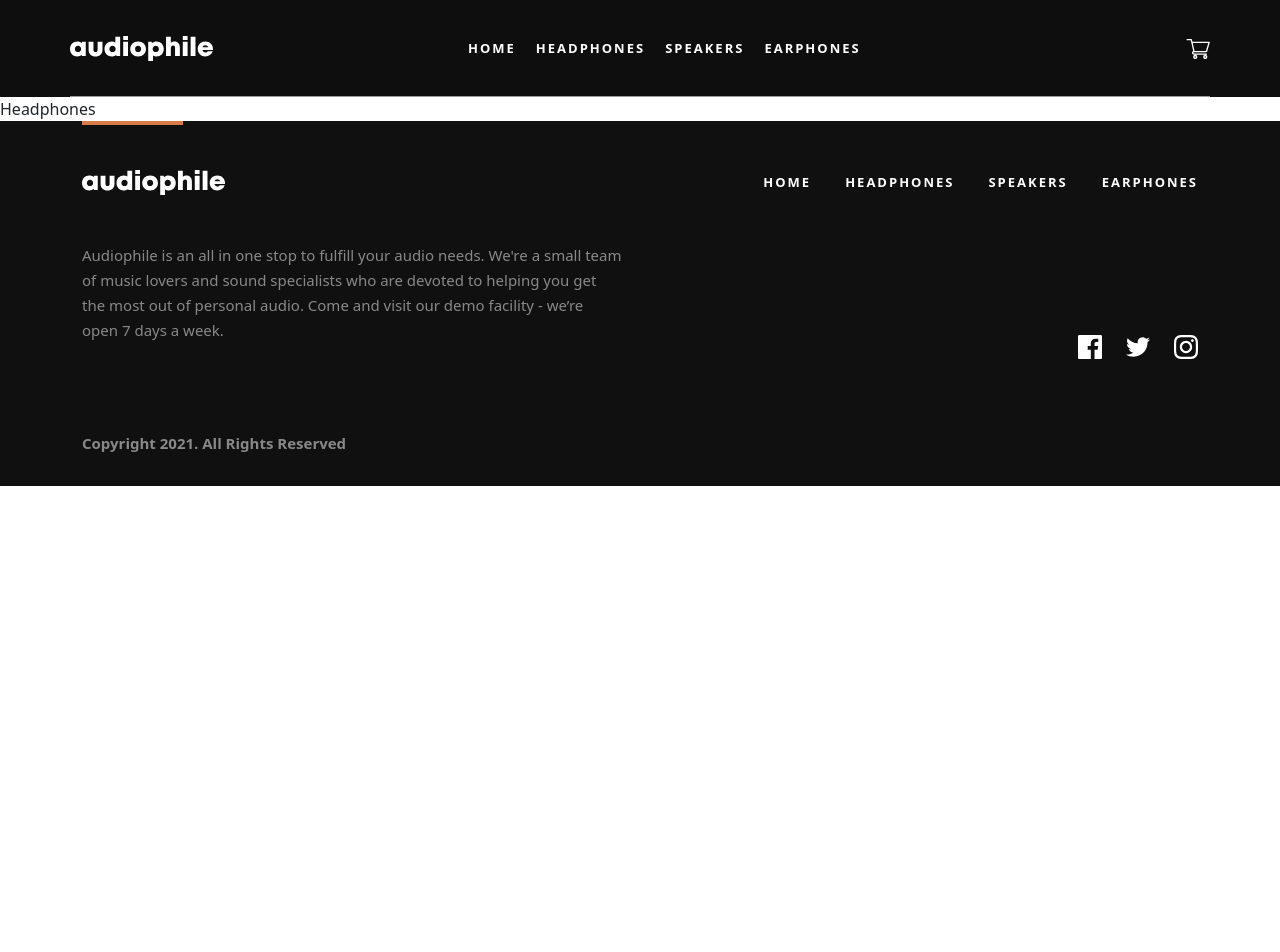
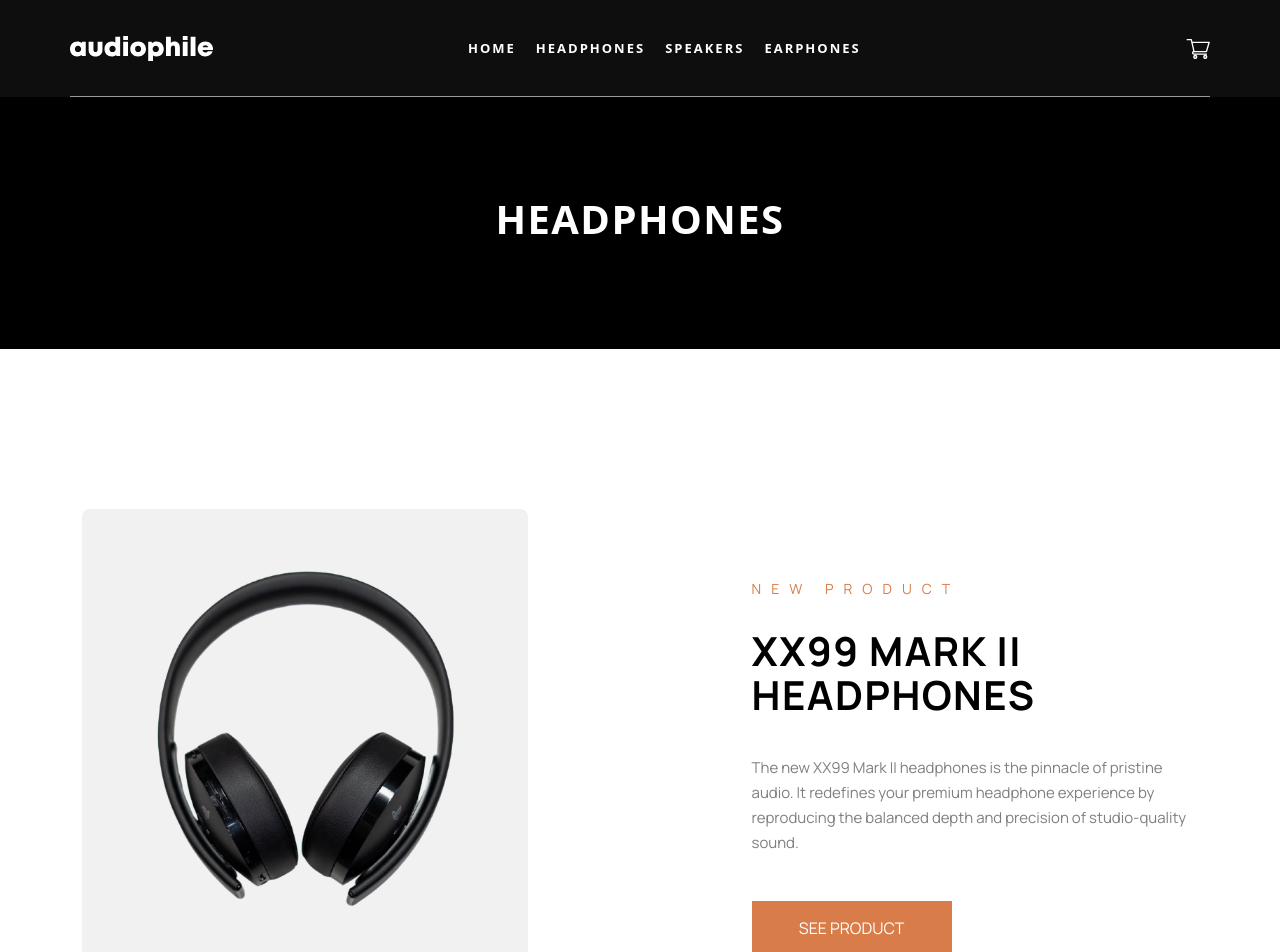
Before and after one commit to Ctato1/audiophile, a React (Create React App) app: page /headphones in a window 1280 px wide. Shown: the top 952 px of the page. Before the commit the page ends 800 px from the top, so only its background shows below. Built offline with nearby package versions, Linux system fonts and the light colour scheme.

Commit message:
add headphones section

```diff
--- a/public/index.html
+++ b/public/index.html
@@ -24,7 +24,7 @@
       work correctly both with client-side routing and a non-root public URL.
       Learn how to configure a non-root public URL by running `npm run build`.
     -->
-    <title>React App</title>
+    <title>audiophile</title>
   </head>
   <body>
     <noscript>You need to enable JavaScript to run this app.</noscript>
--- a/src/assets/data/data.js
+++ b/src/assets/data/data.js
@@ -11,10 +11,11 @@ import img6_2 from '../images/categoryItem/earphone1-2.png'
 const products = [
   {
     title: "XX99 Mark II Headphones",
+    isNew:true,
     productImg: img1,
     description: "The new XX99 Mark II headphones is the pinnacle of pristine audio. It redefines your premium headphone experience by reproducing the balanced depth and precision of studio-quality sound.",
     id: 1,
-    category: "headphone",
+    category: "headphones",
     price: 2.999,
     features: "Featuring a genuine leather head strap and premium earcups, these headphones deliver superior comfort for those who like to enjoy endless listening. It includes intuitive controls designed for any situation. Whether you’re taking a business call or just in your own personal space, the auto on/off and pause features ensure that you’ll never miss a beat. The advanced Active Noise Cancellation with built-in equalizer allow you to experience your audio world on your terms. It lets you enjoy your audio in peace, but quickly interact with your surroundings when you need to. Combined with Bluetooth 5. 0 compliant connectivity and 17 hour battery life, the XX99 Mark II headphones gives you superior sound, cutting-edge technology, and a modern design aesthetic.",
     box: [
@@ -31,10 +32,11 @@ const products = [
   },
   {
     title: "XX99 Mark I Headphones",
+    isNew:false,
     productImg: img2,
     description: "As the gold standard for headphones, the classic XX99 Mark I offers detailed and accurate audio reproduction for audiophiles, mixing engineers, and music aficionados alike in studios and on the go. ",
     id: 2,
-    category: "headphone",
+    category: "headphones",
     price: 1.75,
     features: "As the headphones all others are measured against, the XX99 Mark I demonstrates over five decades of audio expertise, redefining the critical listening experience. This pair of closed-back headphones are made of industrial, aerospace-grade materials to emphasize durability at a relatively light weight of 11 oz. From the handcrafted microfiber ear cushions to the robust metal headband with inner damping element, the components work together to deliver comfort and uncompromising sound. Its closed-back design delivers up to 27 dB of passive noise cancellation, reducing resonance by reflecting sound to a dedicated absorber. For connectivity, a specially tuned cable is included with a balanced gold connector.",
     box: [
@@ -50,10 +52,11 @@ const products = [
   },
   {
     title: "XX59 Headphones",
+    isNew:false,
     productImg: img3,
     description: "Enjoy your audio almost anywhere and customize it to your specific tastes with the XX59 headphones. The stylish yet durable versatile wireless headset is a brilliant companion at home or on the move.",
     id: 3,
-    category: "headphone",
+    category: "headphones",
     price: 899,
     features: "These headphones have been created from durable, high-quality materials tough enough to take anywhere. Its compact folding design fuses comfort and minimalist style making it perfect for travel. Flawless transmission is assured by the latest wireless technology engineered for audio synchronization with videos. More than a simple pair of headphones, this headset features a pair of built-in microphones for clear, hands-free calling when paired with a compatible smartphone. Controlling music and calls is also intuitive thanks to easy-access touch buttons on the earcups. Regardless of how you use the XX59 headphones, you can do so all day thanks to an impressive 30-hour battery life that can be rapidly recharged via USB-C.",
     box: [
@@ -69,10 +72,11 @@ const products = [
   },
   {
     title: "ZX9 SPEAKER",
+    isNew:true,
     productImg: img4,
     description: "Upgrade your sound system with the all new ZX9 active speaker. It’s a bookshelf speaker system that offers truly wireless connectivity -- creating new possibilities for more pleasing and practical audio setups.",
     id: 4,
-    category: "speaker",
+    category: "speakers",
     price: 4.5,
     features: "Connect via Bluetooth or nearly any wired source. This speaker features optical, digital coaxial, USB Type-B, stereo RCA, and stereo XLR inputs, allowing you to have up to five wired source devices connected for easy switching. Improved bluetooth technology offers near lossless audio quality at up to 328ft (100m). Discover clear, more natural sounding highs than the competition with ZX9’s signature planar diaphragm tweeter. Equally important is its powerful room-shaking bass courtesy of a 6.5” aluminum alloy bass unit. You’ll be able to enjoy equal sound quality whether in a large room or small den. Furthermore, you will experience new sensations from old songs since it can respond to even the subtle waveforms.",
     box: [
@@ -89,10 +93,11 @@ const products = [
   },
   {
     title: "ZX7 SPEAKER",
+    isNew:false,
     productImg: img5,
     description: "Stream high quality sound wirelessly with minimal to no loss. The ZX7 speaker uses high-end audiophile components that represents the top of the line powered speakers for home or studio use.",
     id: 5,
-    category: "speaker",
+    category: "speakers",
     price: 3.5,
     features: "Reap the advantages of a flat diaphragm tweeter cone. This provides a fast response rate and excellent high frequencies that lower tiered bookshelf speakers cannot provide. The woofers are made from aluminum that produces a unique and clear sound. XLR inputs allow you to connect to a mixer for more advanced usage. The ZX7 speaker is the perfect blend of stylish design and high performance. It houses an encased MDF wooden enclosure which minimises acoustic resonance. Dual connectivity allows pairing through bluetooth or traditional optical and RCA input. Switch input sources and control volume at your finger tips with the included wireless remote. This versatile speaker is equipped to deliver an authentic listening experience.",
     box: [
@@ -109,10 +114,11 @@ const products = [
   },
   {
     title: "YX1 WIRELESS EARPHONES",
+    isNew:true,
     productImg: img6,
     description: "Tailor your listening experience with bespoke dynamic drivers from the new YX1 Wireless Earphones. Enjoy incredible high-fidelity sound even in noisy environments with its active noise cancellation feature.",
   id: 6,
-    category: "earphone",
+    category: "earphones",
     price: 599,
     features: "Experience unrivalled stereo sound thanks to innovative acoustic technology. With improved ergonomics designed for full day wearing, these revolutionary earphones have been finely crafted to provide you with the perfect fit, delivering complete comfort all day long while enjoying exceptional noise isolation and truly immersive sound. The YX1 Wireless Earphones features customizable controls for volume, music, calls, and voice assistants built into both earbuds. The new 7-hour battery life can be extended up to 28 hours with the charging case, giving you uninterrupted play time. Exquisite craftsmanship with a splash resistant design now available in an all new white and grey color scheme as well as the popular classic black.",
     box: [
--- /dev/null
+++ b/src/components/Helmet/Helmet.jsx
@@ -0,0 +1,8 @@
+import React from 'react'
+
+const Helmet = (props) => {
+    document.title = "audiophile - " + props.title;
+    return <div className="w-100">{props.children}</div>;
+}
+
+export default Helmet
--- /dev/null
+++ b/src/components/UI/CommonSection.jsx
@@ -0,0 +1,15 @@
+import React from "react";
+import { Container } from "reactstrap";
+import "../../styles/common-section.css";
+
+const CommonSection = ({ title }) => {
+  return (
+    <section className="common__section">
+      <Container className="text-center">
+        <h1>{title}</h1>
+      </Container>
+    </section>
+  );
+};
+
+export default CommonSection;
--- /dev/null
+++ b/src/components/UI/ProductCard.jsx
@@ -0,0 +1,33 @@
+import React from "react";
+import { Col } from "reactstrap";
+import { useNavigate } from "react-router-dom";
+
+import "../../styles/product-card.css";
+
+const ProductCard = ({ item, length }) => {
+    const navigate = useNavigate();
+    const navigationProduct =(id)=>{
+        navigate(`/product/${id}`)
+    }
+  return (
+    <Col
+      lg="12"
+      md="12"
+      className={`mb-2  product-card ${
+        length % 2 !== 0 && "product-card-reverse"
+      }`}
+    >
+      <div className="product-card__img">
+        <img src={item.productImg} alt={item.title} />
+      </div>
+      <div className="product-card__info">
+        {item.isNew && <span className="new-product">NEW PRODUCT</span>}
+        <h2>{item.title}</h2>
+        <p>{item.description}</p>
+        <button onClick={()=>navigationProduct(item.id)}>SEE PRODUCT</button>
+      </div>
+    </Col>
+  );
+};
+
+export default ProductCard;
--- /dev/null
+++ b/src/components/UI/ProductsList.jsx
@@ -0,0 +1,14 @@
+import React from 'react';
+import ProductCard from './ProductCard';
+
+const ProductsList = ({data}) => {
+  return (
+    <>
+    {data?.map((item,index)=>(
+        <ProductCard item={item} length={index} key={item.id}/>
+    ))}
+    </>
+  )
+}
+
+export default ProductsList;
--- a/src/pages/Headphones.jsx
+++ b/src/pages/Headphones.jsx
@@ -1,9 +1,24 @@
-import React from 'react'
+import { Container, Row, Col } from "reactstrap";
+import Helmet from "../components/Helmet/Helmet";
+import CommonSection from "../components/UI/CommonSection";
+import itemData from "../assets/data/data";
 
+import ProductsList from "../components/UI/ProductsList";
 const Headphones = () => {
+  const headphones = itemData.filter((item) => item.category === "headphones");
   return (
-    <div>Headphones</div>
-  )
-}
+    <Helmet title="headphones">
+      <CommonSection title="HEADPHONES" />
 
-export default Headphones
+      <section>
+        <Container>
+          <Row>
+            <ProductsList data={headphones} />
+          </Row>
+        </Container>
+      </section>
+    </Helmet>
+  );
+};
+
+export default Headphones;
--- /dev/null
+++ b/src/styles/common-section.css
@@ -0,0 +1,30 @@
+.common__section {
+  background:#000000;
+  padding: 100px 0px;
+  background-size: cover;
+  display: flex;
+  align-items: center;
+  justify-content: center;
+}
+
+.common__section h1 {
+  color: #FFF;
+  text-align: center;
+  font-size: 40px;
+  font-weight: 700;
+  line-height: 44px;
+  letter-spacing: 1.429px;
+  text-transform: uppercase;
+}
+
+@media only screen and (max-width: 768px) {
+  .common__section {
+    padding: 70px 0px;
+  }
+  .common__section h1 {
+    font-size: 1.4rem;
+  }
+  .common__section h4 {
+    font-size: 1.1rem;
+  }
+}
--- /dev/null
+++ b/src/styles/product-card.css
@@ -0,0 +1,106 @@
+.product-card {
+  margin-top: 110px;
+  display: flex;
+  align-items: center;
+  flex-direction: column;
+  font-family: Manrope;
+  margin-bottom: 30px !important;
+}
+
+.product-card-reverse {
+  display: flex;
+  flex-direction: column;
+}
+.product-card .product-card__img {
+  display: flex;
+  align-items: center;
+  justify-content: center;
+  width: 90%;
+  height: 460px;
+  border-radius: 8px;
+  background: #f1f1f1;
+}
+.product-card .product-card__img img {
+  transform: scale(0.5);
+  object-fit: cover;
+}
+.product-card__info {
+  margin-top: 30px;
+  width: 90%;
+  display: flex;
+  flex-direction: column;
+  gap: 30px;
+}
+.new-product {
+  color: #d87d4a;
+  font-size: 14px;
+  font-style: normal;
+  font-weight: 400;
+  letter-spacing: 10px;
+  text-transform: uppercase;
+}
+.product-card__info h2 {
+  color: #000;
+  font-size: 40px;
+  font-style: normal;
+  font-weight: 700;
+  line-height: 44px; /* 110% */
+  letter-spacing: 1.429px;
+  text-transform: uppercase;
+}
+.product-card__info p {
+  color: #000;
+  opacity: 0.5;
+  font-size: 15px;
+  font-weight: 400;
+  line-height: 25px;
+}
+.product-card__info button {
+  background: #d87d4a;
+  color: #fff;
+  border: none;
+  width: 200px;
+  padding: 15px 30px;
+}
+
+@media screen and (min-width:768px){
+.product-card {
+  margin: 160px auto;
+  display: flex;
+  align-items: center;
+  justify-content: space-between;
+  gap: 100px;
+  flex-direction: row;
+
+}
+
+.product-card-reverse {
+  flex-direction: row-reverse;
+}
+.product-card .product-card__img {
+  display: flex;
+  align-items: center;
+  justify-content: center;
+  width: 40%;
+  height: 450px;
+  border-radius: 8px;
+  background: #f1f1f1;
+}
+.product-card .product-card__img img {
+
+  transform: scale(0.7);
+  object-fit: cover;
+}
+.product-card__info {
+  width: 40%;
+  height: 343px;
+  display: flex;
+  flex-direction: column;
+  gap: 30px;
+}
+.product-card__info button{
+    width: 200px;
+    padding: 15px 30px;
+}
+
+}
```
